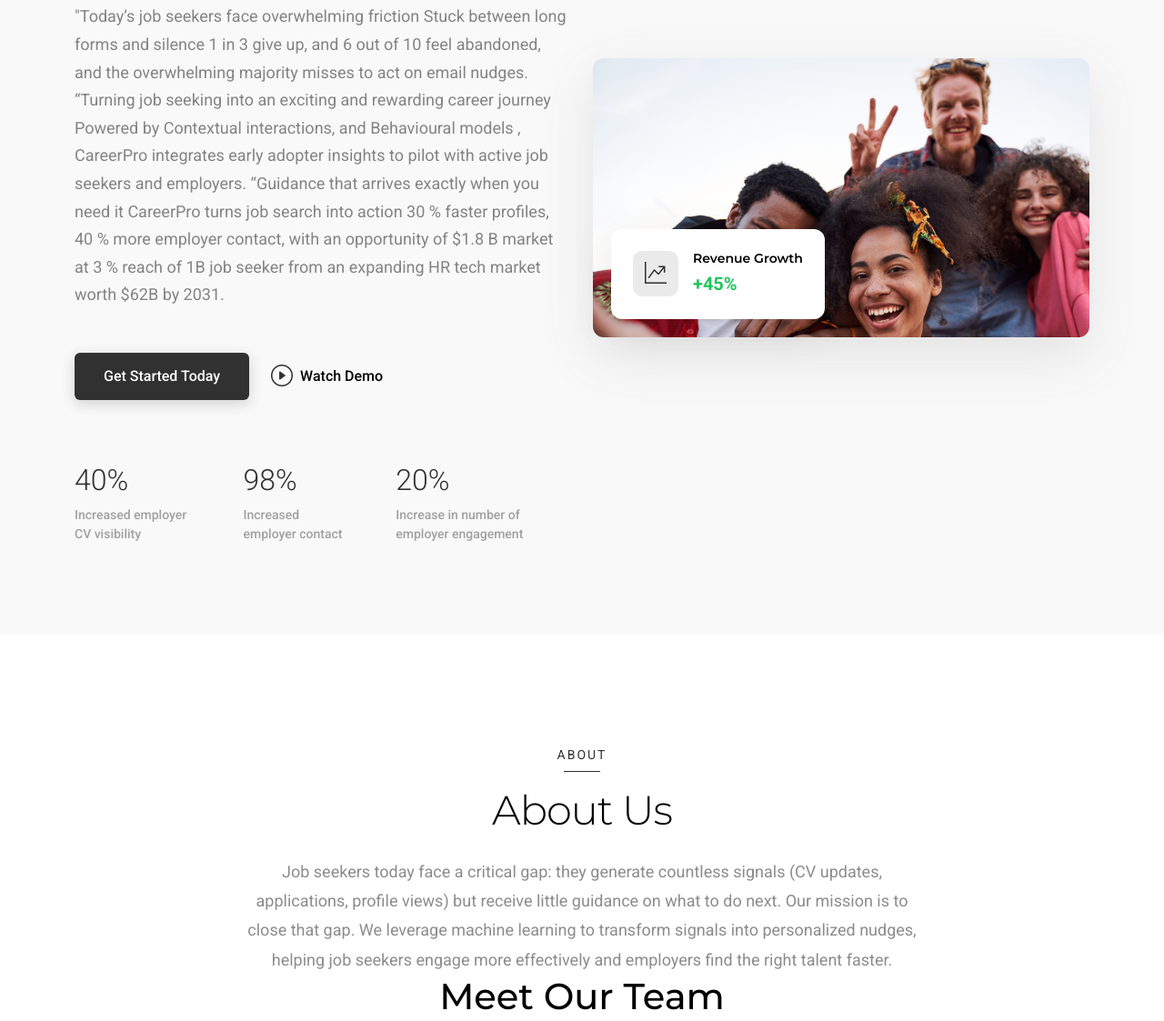
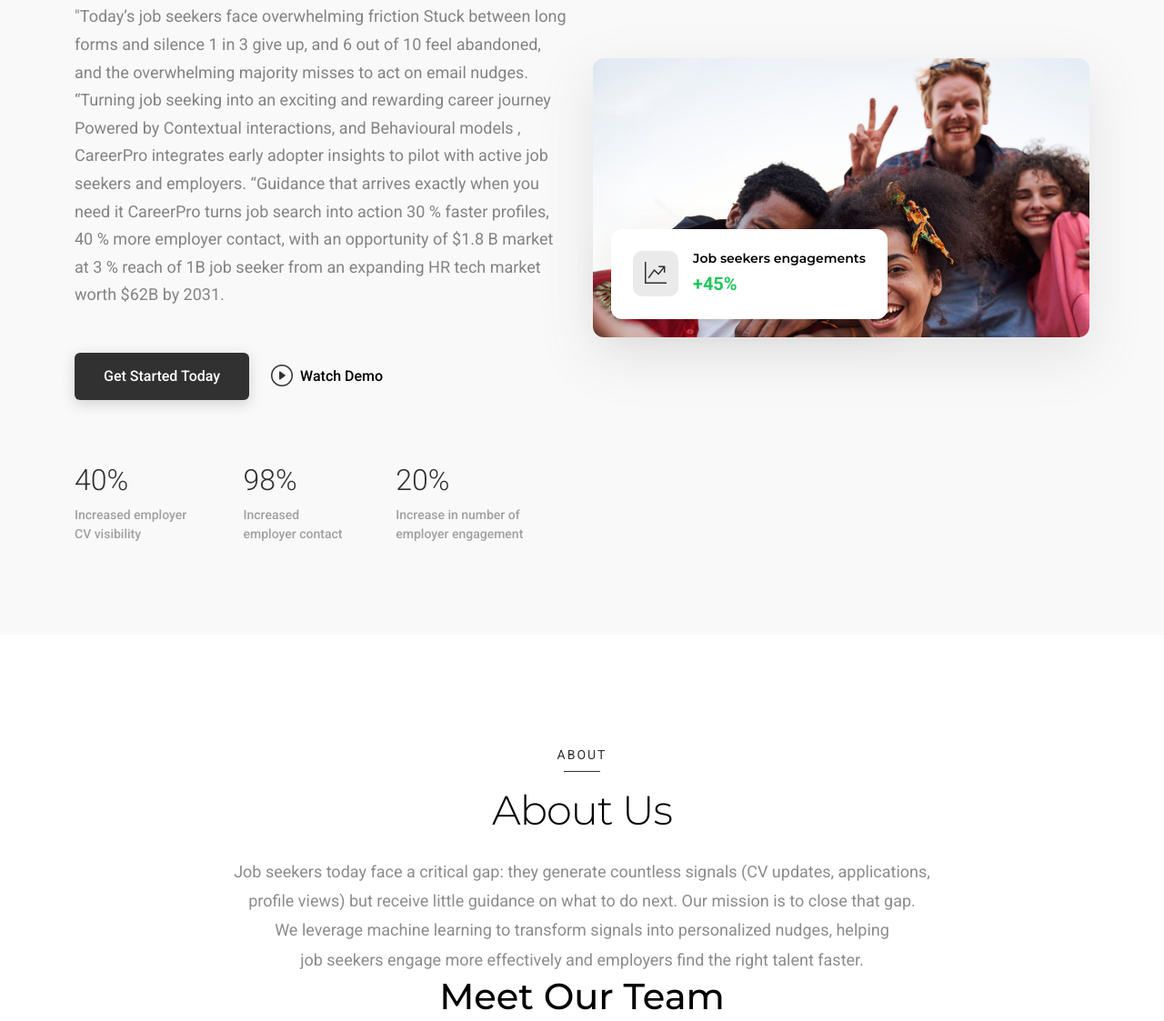
Before and after one commit to hngondoki/careerpro, a plain HTML site: page index.html in a window 1280 px wide. Shown: the part 283-1406 px from the top of the page at 91% size. Drawn offline with Linux system fonts and the light colour scheme.

Commit message:
Update index.html

```diff
--- a/index.html
+++ b/index.html
@@ -133,7 +133,7 @@
                   <i class="bi bi-graph-up-arrow"></i>
                 </div>
                 <div class="card-content">
-                  <h5>Revenue Growth</h5>
+                  <h5>Job seekers engagements</h5>
                   <div class="growth-percentage">+45%</div>
                 </div>
               </div>
@@ -154,7 +154,7 @@
         <h2>About Us</h2>
         <p>
         Job seekers today face a critical gap: they generate countless signals (CV updates, applications, profile views) but receive little guidance on what to do next. Our mission is to close that gap.
-
+        </p><p>
         We leverage machine learning to transform signals into personalized nudges, helping job seekers engage more effectively and employers find the right talent faster.
 
         </p>
```
